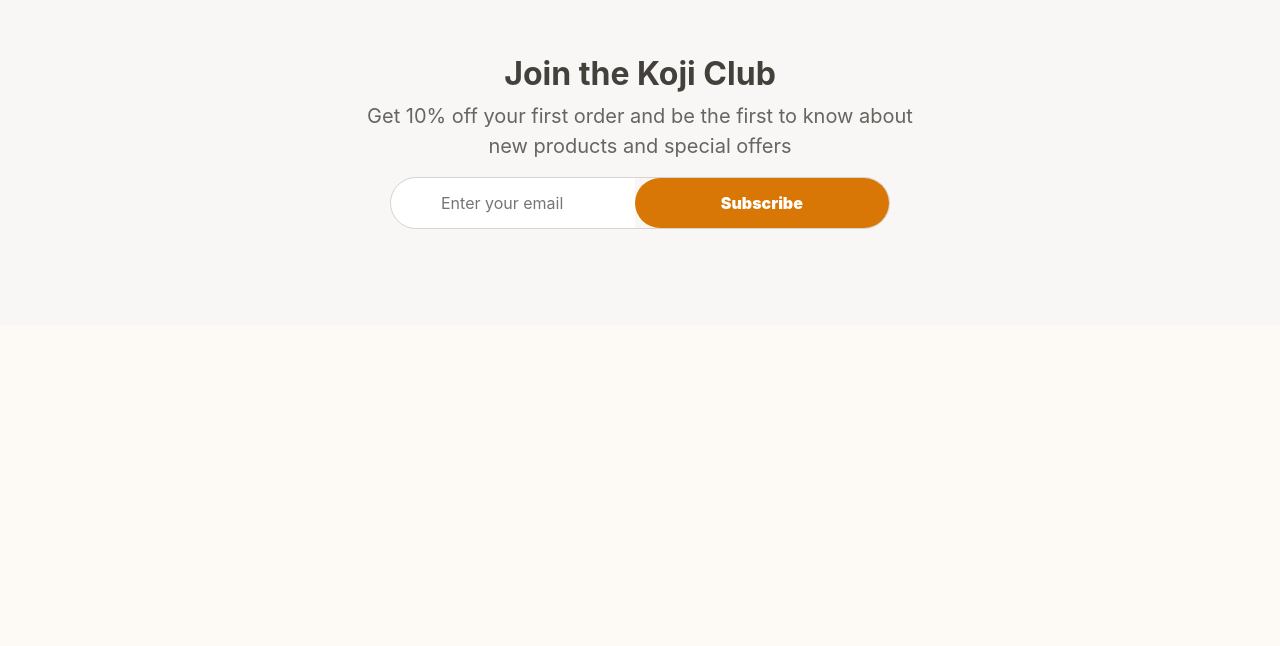
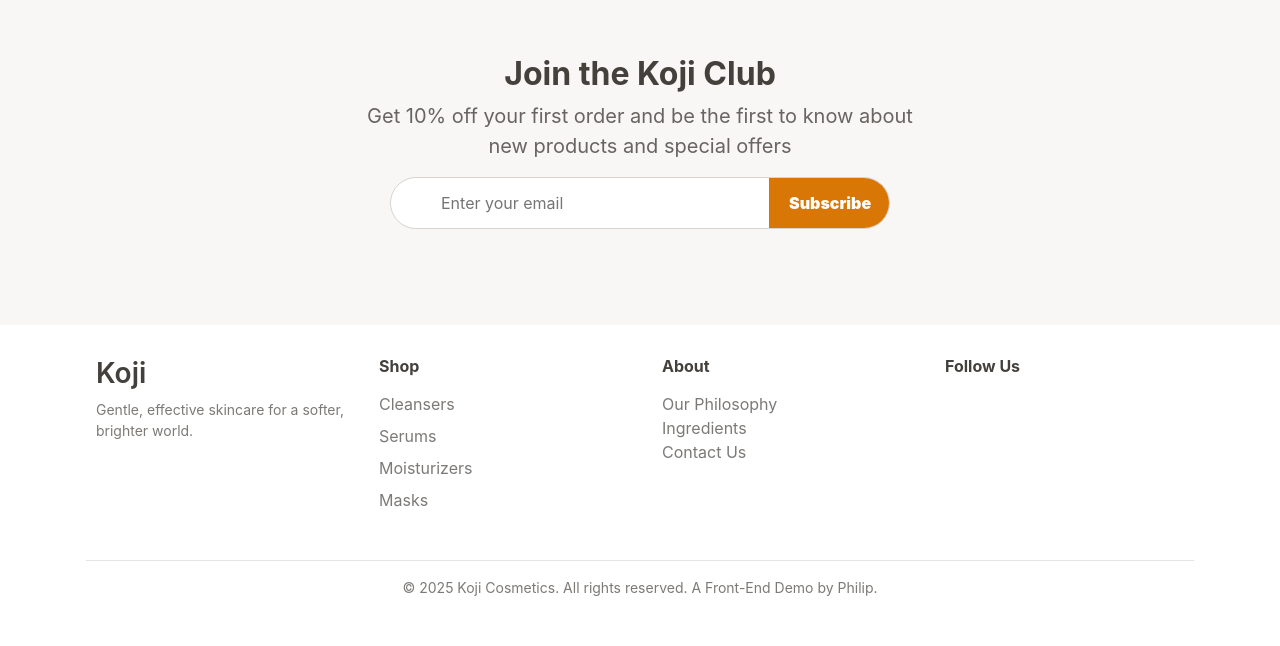
Before and after one commit to Mr-Freestyler21/E-commerce, a plain HTML site: page index.html in a window 1280 px wide. Shown: the part 4033-4679 px from the top of the page. Before the commit the page ends 4358 px from the top, so only its background shows below. Drawn offline with nearby package versions, Linux system fonts and the light colour scheme.

Commit message:
Add files via upload

```diff
--- a/index.html
+++ b/index.html
@@ -192,7 +192,7 @@
           </section>
 
 
-          <section class="customer-review">
+          <section class="customer-review" id="testimonies">
             <div class="containerr">
               <h2 class="font-heading">What Our Customers Say</h2>
               <div class="row">
@@ -226,18 +226,76 @@
           </section>
 
 
-          <section class="signup-section">
+          <section id="contact" class="signup-section">
             <div class="containerr">
               <div class="cont">
                 <h2 class="signup-head"><b>Join the Koji Club</b></h2>
                 <p>Get 10% off your first order and be the first to know about <br> new products and special offers</p>
                 <form action="https://formspree.io/f/xkgyojqg" method="post" class="signup-form">
                   <input class="signup-button w-100 flex-grow-1" type="email" placeholder="Enter your email" name="email">
-                  <button class="submit w-100" type="submit"><b style="color: white;">Subscribe</b></button>
+                  <button class="submit" type="submit"><b style="color: white;">Subscribe</b></button>
                 </form>
               </div>
             </div>
           </section>
+
+          <footer class="web-footer">
+            <div class="containerr">
+              <div class="footer-body">
+                <div class="row">
+                  <div class="col-sm-12 col-lg-3">
+                    <div class="pal">
+                      <h3 class="footer-text">Koji</h3>
+                      <p class="description">Gentle, effective skincare for a softer, brighter world.</p>
+                  </div>
+                  </div>
+
+                  <div class="col-sm-12 col-lg-3">
+                    <div class="pall">
+                      <h4>Shop</h4>
+                      <ul class="footer-list">
+                        <li class="footer-textt"><a class="footer-textt" href="#collection">Cleansers</a></li>
+                        <li class="footer-textt"><a class="footer-textt" href="#collection">Serums</a></li>
+                        <li class="footer-textt"><a class="footer-textt" href="#collection">Moisturizers</a></li>
+                        <li class="footer-textt"><a class="footer-textt" href="#collection">Masks</a></li>
+                      </ul>
+
+                    </div>
+                  </div>
+
+                  <div class="col-sm-12 col-lg-3">
+                    <div class="pall">
+                      <h4>About</h4>
+                      <ul class="footer-list">
+                        <li><a class="footer-textt" href="#philosophy">Our Philosophy</a></li>
+                        <li><a class="footer-textt" href="#philosophy">Ingredients</a></li>
+                        <li><a class="footer-textt" href="#contact">Contact Us</a></li>
+                      </ul>
+                    </div>
+
+                  </div>
+
+                  <div class="col-sm-12 col-lg-3">
+                    <div class="pall">
+                      <h4>Follow Us</h4>
+                    </div>
+
+                  </div>
+
+
+                </div>
+
+                <div class="ccc">
+                  <div class="ccc-text">
+                    <p>&copy; 2025 Koji Cosmetics. All rights reserved. A Front-End Demo by Philip.</p>
+                  </div>
+                </div>
+
+
+              </div>
+            </div>
+
+          </footer>
 
         </main>
 
--- a/style.css
+++ b/style.css
@@ -341,15 +341,11 @@
   border: none;
   border-top-left-radius: 0;
   border-bottom-left-radius: 0;
-  border-top-left-radius: 9999px;
-  border-bottom-left-radius: 9999px;
   width: 120px;
   height: 50px;
   padding: 0 20px;
   font-weight: 700;
-  cursor: pointer;
-  transition: background-color 0.3s ;
-}
+  cursor: pointer;}
 .submit:hover{
   background-color: var(--caramel-dark);
 }
@@ -379,3 +375,52 @@
     border-radius: 9999px;
   }
 }
+.web-footer{
+  background-color: var(--white);
+  padding: 2rem 0;
+}
+.footer-text{
+  color: var(--coffee);
+  font-weight: 600;
+}
+.pal{
+  padding-left: 10px;
+}
+.pall{
+  padding-left: 10px;
+}
+.pall ul{
+  list-style-type: none;
+  padding-left: 0;
+  margin-top: 1rem;
+}
+.pall h4{
+  font-weight: 700;
+  font-size: 1rem;
+}
+@media (max-width:450px) {
+  .pall{
+    padding-top: 30px;
+  }
+}
+.footer-textt{
+  margin-bottom: 0.5rem;
+  color: var(--coffee-70);
+  text-decoration: none;
+}
+.footer-textt:hover{
+  color: var(--caramel);
+}
+.ccc-text{
+  padding-top: 40px;
+  border-top: 1px solid var(--stone-200);
+  padding-top: 1rem;
+  padding-bottom: 1rem;
+  text-align: center;
+  margin-top: 2rem;
+}
+.ccc-text p{
+  font-size: 0.875rem;
+  color: var(--coffee-70);
+  margin: 0;
+}
```
